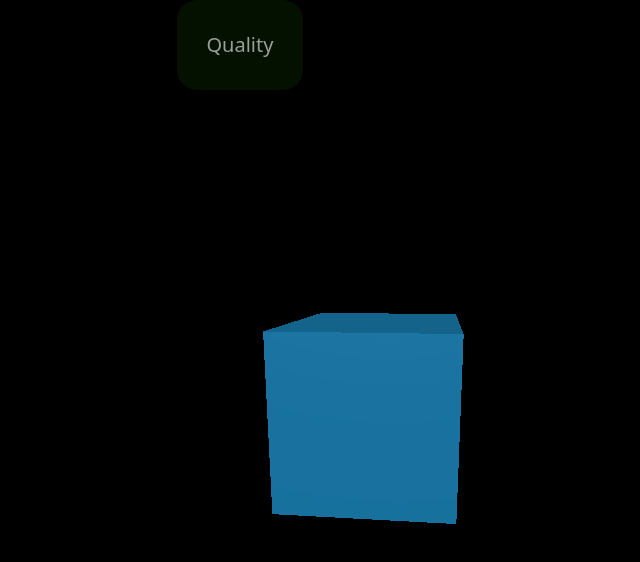
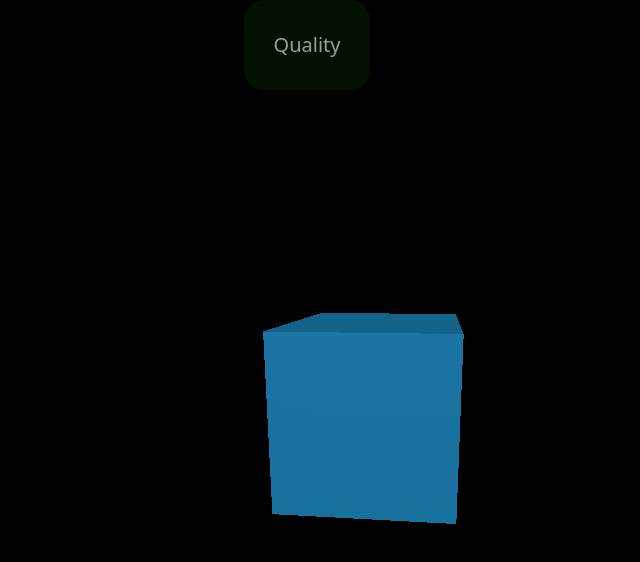
Before and after one commit to mcdonalddylan/ThreeJSReactGame, a React (Create React App) app: page /game in a window 1280 px wide. Shown: the top 562 px of the page, without its empty margins (263-903 px from the left). Built offline with nearby package versions, Linux system fonts and the light colour scheme.

Commit message:
slight adjustments to code

```diff
--- a/src/App.tsx
+++ b/src/App.tsx
@@ -7,24 +7,19 @@ import { NavBarContainer } from './components/NavBarContainer';
 function App() {
   return (
     <>
-      <header>
+    {/* Nav Bar */}
       <NavBarContainer />
-      </header>
-      <body>
+      {/* Browser Router */}
       <BrowserRouter>
         <Switch>
-            <Route path='/' exact>
+          <Route exact path='/' >
             <ThreeJSHomePage />
           </Route>
-            <Route path='/game'>
+          <Route path='/game' >
             <ThreeJSGameContainer />
           </Route>
         </Switch>
       </BrowserRouter>
-      </body>
-      <footer>
-
-      </footer>
     </>
   );
 }
--- a/src/components/NavBarContainer.tsx
+++ b/src/components/NavBarContainer.tsx
@@ -15,12 +15,12 @@ export const NavBarContainer: React.FC<IProps> = (props:IProps) => {
     console.log(`quality: `, quality);
 
     return(
-        <div className="container" style={{margin: "0 auto", position: "fixed"}}>
+        <div className="container" style={{ textAlign: "center", margin: "auto", position: "fixed"}}>
             <div className="row justify-content-center" style={{ zIndex: 3 }}>
-                <div className="col-3">
+                <div className="col-sm-3">
                     <button onClick={()=>{
                         if(quality === 1){
-                            dispatch(setQuality(2.5));
+                            dispatch(setQuality(2));
                         } else {
                             dispatch(setQuality(1));
                         }
--- a/src/components/ThreeJSHomePage.tsx
+++ b/src/components/ThreeJSHomePage.tsx
@@ -12,7 +12,7 @@ interface IProps {
 export const ThreeJSHomePage: React.FC<IProps> = ( props: IProps ) => {
 
     const quality: any = useSelector<IState>(state=>state.qualityState);
-    console.log(`quality: `, quality);
+    //console.log(`quality: `, quality);
 
     useEffect(()=>{
 
@@ -22,6 +22,7 @@ export const ThreeJSHomePage: React.FC<IProps> = ( props: IProps ) => {
         renderer.setPixelRatio( window.devicePixelRatio/quality );
 
         renderer.domElement.id = 'dom';
+        console.log(document.body.contains( document.getElementById( 'dom' ) ));
         if (document.body.contains( document.getElementById( 'dom' ) ) === false) {
             document.body.append( renderer.domElement );
         } else {
@@ -38,14 +39,16 @@ export const ThreeJSHomePage: React.FC<IProps> = ( props: IProps ) => {
         camera.position.z = 5;
         camera.position.y = 0.3;
 
+        // Render function babyyyyy
+        renderer.render( scene, camera );
+
         // Light setup
         setupLights( scene );
 
         // Object placement/animation/inputs
         setupObjects( scene, renderer, camera, quality );
 
-        // Render function babyyyyy
-        renderer.render( scene, camera );
+
 
     });
 
--- a/src/redux/navReducers.ts
+++ b/src/redux/navReducers.ts
@@ -1,6 +1,6 @@
 import { SET_QUALITY } from "./navActions";
 
-export const qualityReducer = (state: number = 2.5, action: any) => {
+export const qualityReducer = (state: number = 2, action: any) => {
 
     switch(action.type){
         case SET_QUALITY:
```
Lines whose indentation alone changed are shown as unchanged.
